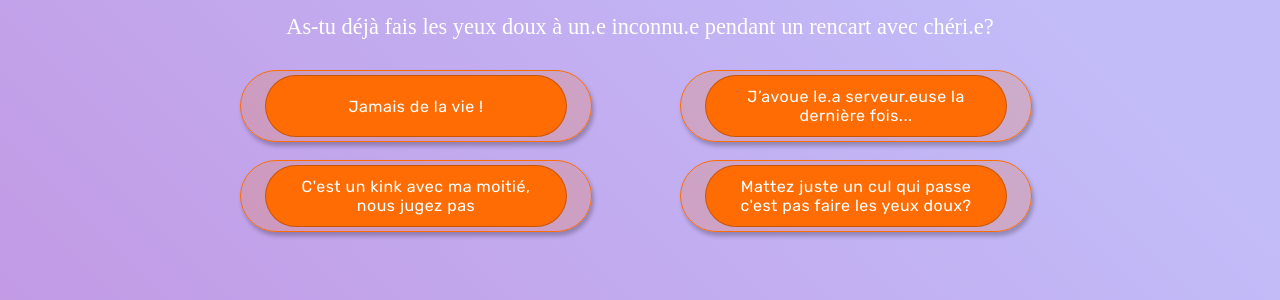
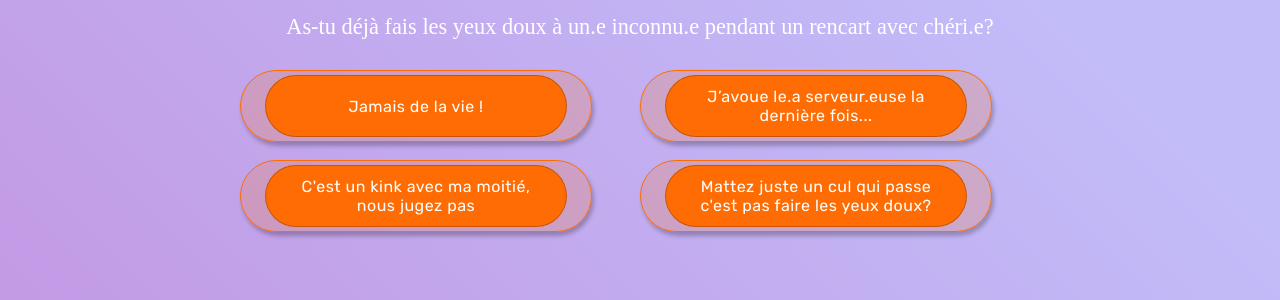
Before and after one commit to Lucileeeee/CodeRouge, a Vue app: page /Question in a window 1280 px wide. Shown: the part 366-666 px from the top of the page. Built offline with nearby package versions, Linux system fonts and the light colour scheme; grey boxes are pictures that could not be loaded; a web font is replaced by a local one.

Commit message:
input reponse et question semi dynamique, toggle du clique pour affichage OK

```diff
--- a/src/views/quiz/ObjetQuiz.vue
+++ b/src/views/quiz/ObjetQuiz.vue
@@ -1,4 +1,127 @@
 <script>
+import { ref } from 'vue'
+
+export const tabQuiz = Array(30);
+
+export const Quiz = ref([
+    {
+    question : {
+            id: 1 ,
+            texte : "As-tu déjà fais les yeux doux à un.e inconnu.e pendant un rencart avec chéri.e?",
+            repondu : false
+        },
+    reponses :  [
+            {
+                id: 1,
+                texte : 'Jamais de la vie !',
+                select: false
+            },
+            {
+                id: 2,
+                texte : 'J’avoue le.a serveur.euse la dernière fois...',
+                select: false
+            },
+            {
+                id: 3,
+                texte : "C'est un kink avec ma moitié, nous jugez pas",
+                select: false
+            },
+            {
+                id: 4,
+                texte : "Mattez juste un cul qui passe c'est pas faire les yeux doux?",
+                select: false
+            }
+        ]
+    },
+    {
+    question : {
+            id: 2 ,
+            texte : " rencart avec chéri.e?",
+            repondu : false
+        },
+    reponses :  [
+            {
+                id: 1,
+                texte : 'Jamais de la vie !',
+                select: false
+            },
+            {
+                id: 2,
+                texte : 'J’avoue le.a serveur.euse la dernière fois...',
+                select: false
+            },
+            {
+                id: 3,
+                texte : "C'est un kink avec ma moitié, nous jugez pas",
+                select: false
+            }
+        ]
+        // est-ce qu'on fait une méthode à réponses pour reset les bool
+        // de toutes ?
+    },
+    {
+    question : {
+            id: 3 ,
+            texte : "Blkajhakh rencart avec chéri.e?",
+            repondu : false
+        },
+    reponses :  [
+            {
+                id: 1,
+                texte : 'Jamais de la vie !',
+                select: false
+            },
+            {
+                id: 2,
+                texte : 'J’avoue le.a serveur.euse la dernière fois...',
+                select: false
+            }
+        ]
+    },
+    {
+    question : {
+            id: 4 ,
+            texte : " rencart avec chéri.e?",
+            repondu : false
+        },
+    reponses :  [
+            {
+                id: 1,
+                texte : 'Jamais de la vie !',
+                select: false
+            },
+            {
+                id: 2,
+                texte : 'J’avoue le.a serveur.euse la dernière fois...',
+                select: false
+            },
+            {
+                id: 3,
+                texte : "C'est un kink avec ma moitié, nous jugez pas",
+                select: false
+            },
+            {
+                id: 4,
+                texte : "Bkhvahvykjhv avec ma moitié, nous jugez pas",
+                select: false
+            }
+        ]
+    },
+]);
+
+
+
+
+
+
+
+
+
+
+
+
+
+
 export const tableauQuiz = [
     //(objetQuestion)
     {
@@ -24,6 +147,4 @@ export const tableauQuiz = [
         ],
     }
 ]
-export const tabQuiz = Array(30);
-
 </script>
--- a/src/views/quiz/Question.vue
+++ b/src/views/quiz/Question.vue
@@ -18,42 +18,21 @@
         </div>
     </div>
     <h1 id="question">
-        As-tu déjà fais les yeux doux à un.e inconnu.e pendant un rencart avec chéri.e?
+        {{ question1 }}
     </h1>
-    <div class="propositions">
-        <input type="radio" id="toggle1" name="reponse" >
-        <div class="Ombre" :class ="{'inputCheckedOmbre' : select1, 'hoverOmbre': !select1}" id="proposition1" @click="affichageChanger(1)">
-            <div class="bouton" :class="{'inputCheckedBouton' :select1}">
-                <label for="toggle1" class="propositiontexte">
-                    Jamais de la vie !
-                </label>
+        <div class="propositions">
+            <div v-for="(reponse, index) in reponse1" :key="index">
+                <input type="radio" :id="'toggle' + (index+1)" name="reponse">
+                <div class="Ombre"
+                :class="{'inputCheckedOmbre': reponse.select,'hoverOmbre': !reponse.select}" @click="affichageChanger(index)">
+                    <div class="bouton" :class="{'inputCheckedBouton': reponse.select}">
+                        <label :for="'toggle' + (index+1)" class="propositiontexte">
+                        {{ reponse.texte }}
+                        </label>
+                    </div>
+                </div>
             </div>
         </div>
-        <input type="radio" id="toggle2" name="reponse">
-        <div class="Ombre" :class ="{'inputCheckedOmbre' : select2, 'hoverOmbre': !select2}" id="proposition2" @click="affichageChanger(2)">
-            <div class="bouton" :class="{'inputCheckedBouton' : select2}">
-                <label for="toggle2" class="propositiontexte">
-                    J’avoue le.a serveur.euse la dernière fois...
-                </label>
-            </div>
-        </div>
-        <input type="radio" id="toggle3" name="reponse">
-        <div class="Ombre" :class ="{'inputCheckedOmbre' : select3, 'hoverOmbre': !select3}" id="proposition3" @click="affichageChanger(3)">
-            <div class="bouton" :class="{'inputCheckedBouton' : select3}">
-                <label for="toggle3" class="propositiontexte">
-                    C'est un kink avec ma moitié, nous jugez pas
-                </label>
-            </div>
-        </div>
-        <input type="radio" id="toggle4" name="reponse">
-        <div class="Ombre" :class ="{'inputCheckedOmbre' : select4, 'hoverOmbre': !select4}" id="proposition4" @click="affichageChanger(4)">
-            <div class="bouton" :class="{'inputCheckedBouton' : select4}">
-                <label for="toggle4" class="propositiontexte">
-                    Mattez juste un cul qui passe c'est pas faire les yeux doux?
-                </label>
-            </div>
-        </div>
-    </div>
     <div id="signalement">
         <a href="signalement">
             <img src="../../assets/icones/signal3.svg" id="signalement">
@@ -66,50 +45,38 @@ import { computed, watch, onMounted, onUpdated, onBeforeUnmount } from 'vue'
 import { RouterLink } from 'vue-router'
 import { ref } from 'vue'
 import pagination from './Pagination.vue'
-import {tabQuiz, tableauQuiz } from './ObjetQuiz.vue'
+import {tabQuiz, Quiz } from './ObjetQuiz.vue'
+console.log("Question1 :",Quiz.value[0].question.texte);
+console.log("Reponse1 : ", Quiz.value[0].reponses[0].texte, Quiz.value[0].reponses[1].texte, Quiz.value[0].reponses[2].texte, Quiz.value[0].reponses[3].texte);
 
+const reponse1 = ref(Quiz.value[0].reponses);
+const question1 = ref(Quiz.value[0].question.texte );
 
 const imageOpacity = ref( "1");
 const boutonSuivant = ref(false);
-const select1 = ref(false);
-const select2 = ref(false);
-const select3 = ref(false);
-const select4 = ref(false);
 
-function resetBool(){
-    select1.value = false;
-    select2.value = false;
-    select3.value = false;
-    select4.value = false;
+function resetBool(reponses){
+    reponses.forEach(reponse => { reponse.select = false;});
 }
+console.log(reponse1.value);
 
 function afficherBoutonSuivant(){
     imageOpacity.value = "0.5";
     boutonSuivant.value = true;
 }
-
+//index
 function affichageChanger(uneCard){
-    resetBool();
-    if(uneCard === 1){
-        select1.value = !select1.value;
-    } else if (uneCard === 2){
-        select2.value = !select2.value;
-    }else if (uneCard === 3){
-        select3.value = !select3.value;
-    }else if (uneCard === 4){
-        select4.value = !select4.value;
-    }
-    console.log(select1.value, select2.value, select3.value, select4.value);
+    resetBool(reponse1.value);
+    reponse1.value[uneCard].select = true;
     afficherBoutonSuivant();
 }
+//todo
+// longueur de pagination en fonction d'objet Quiz
+// dézoomer : fonction qui parcourt l'objet et affichage dynamique pour toutes les questions
 
 </script>
 
 <style scoped lang="css">
-/* todo:
-curser pointer sur class bouton pas sur hover -> donner à bouton suivant
-*/
-
 #pagination{
     position:absolute;
     left: 6%;
```
Also changed, not shown: src/views/quiz/Pagination.vue (+3 -4 lines).
